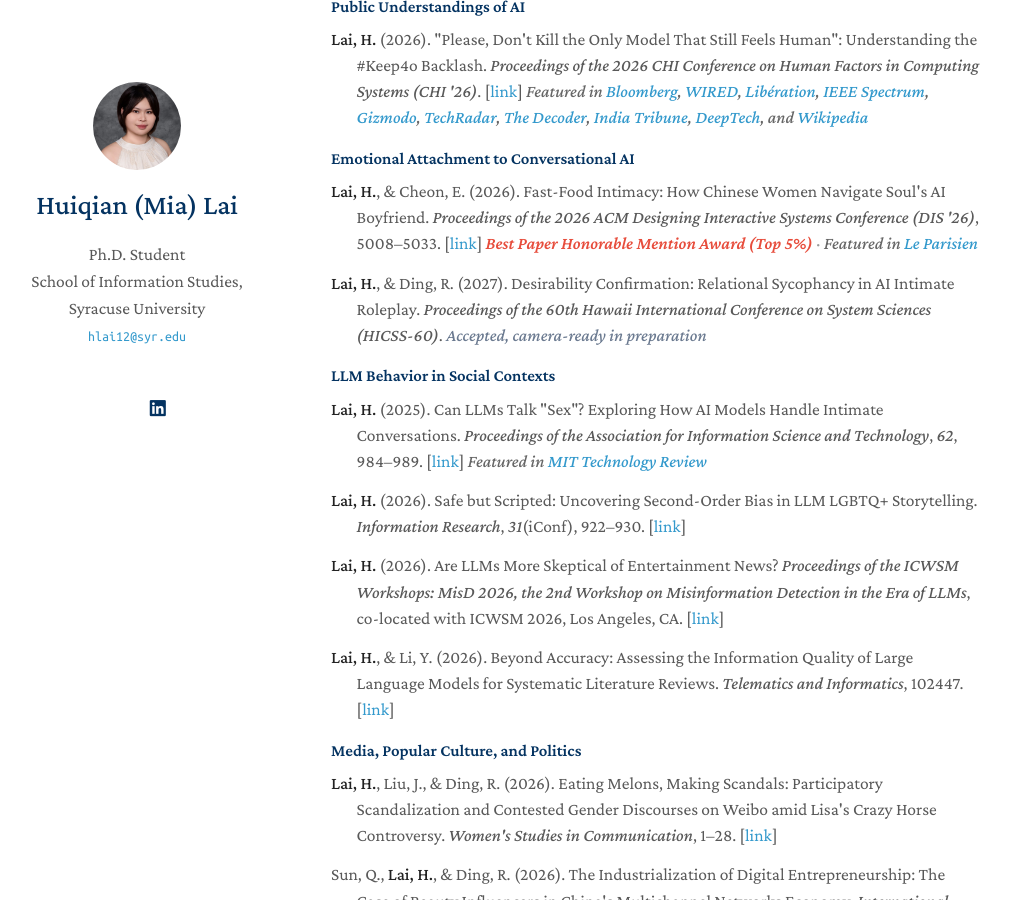
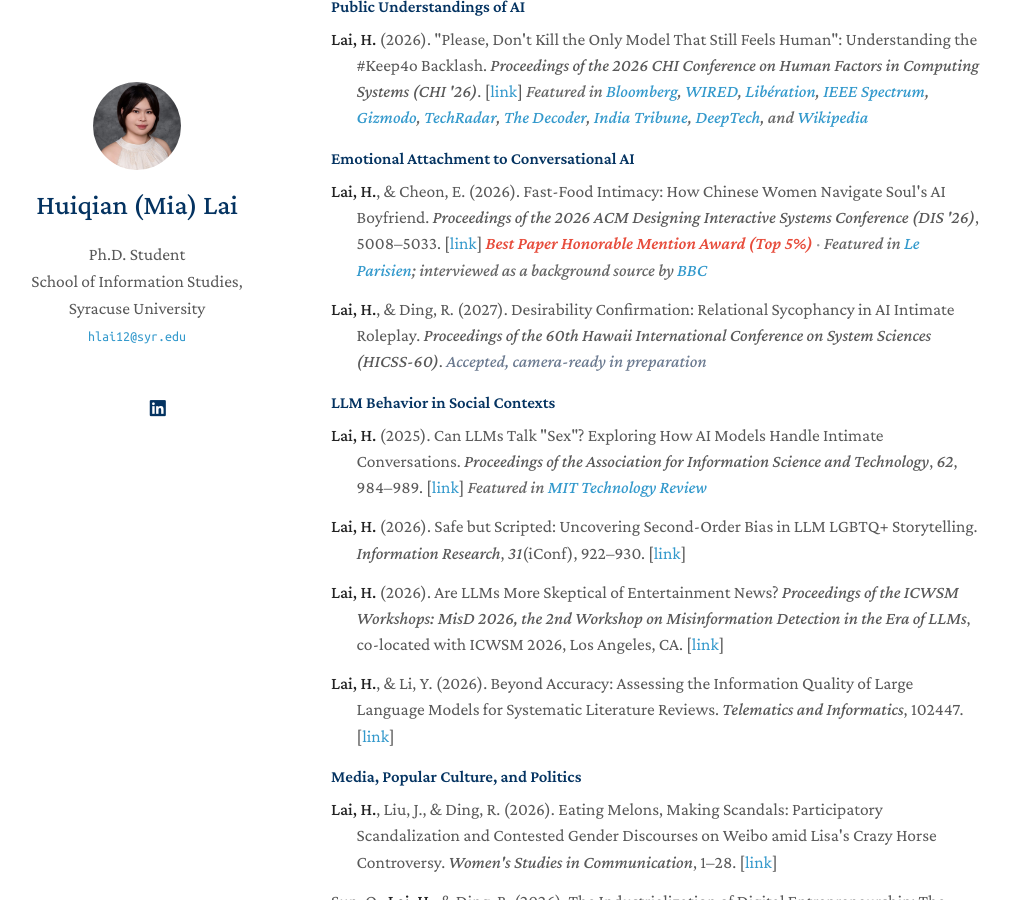
Before and after one commit to HuiqianLai/HuiqianLai.github.io, a Jekyll site: the page built from index.md, in a window 1280 px wide and 900 px high, scrolled down 1848 px. Shown: the whole window, without its empty margins (139-1150 px from the left). Built offline with Jekyll 4.4.1, drawn with Linux system fonts in a browser that asks for light colours; a style sheet for code colours, icons or effects is not loaded.

Commit message:
Note BBC background interview for Fast-Food Intimacy
Co-Authored-By: Claude Opus 5.5 <noreply@anthropic.com>

```diff
--- a/_data/publications.yml
+++ b/_data/publications.yml
@@ -30,7 +30,7 @@ journal:
     citation: "<strong>Lai, H.</strong>, & Cheon, E. (2026). Fast-Food Intimacy: How Chinese Women Navigate Soul's AI Boyfriend. <em>Proceedings of the 2026 ACM Designing Interactive Systems Conference (DIS '26)</em>, 5008–5033."
     link: https://doi.org/10.1145/3800645.3812992
     award: Best Paper Honorable Mention Award (Top 5%)
-    media: Featured in <a href="https://www.leparisien.fr/international/mon-coeur-est-vide-en-chine-le-grand-chagrin-de-ceux-qui-ont-perdu-leur-amoureux-ia-22-08-2026-7ATUUGOVLVG73KDR4ZNVPJX3UI.php" target="_blank" rel="noopener">Le Parisien</a>
+    media: Featured in <a href="https://www.leparisien.fr/international/mon-coeur-est-vide-en-chine-le-grand-chagrin-de-ceux-qui-ont-perdu-leur-amoureux-ia-22-08-2026-7ATUUGOVLVG73KDR4ZNVPJX3UI.php" target="_blank" rel="noopener">Le Parisien</a>; interviewed as a background source by <a href="https://www.bbc.com/news/articles/cm4gjy9lr551o" target="_blank" rel="noopener">BBC</a>
 
   - id: keep4o
     citation: "<strong>Lai, H.</strong> (2026). \"Please, Don't Kill the Only Model That Still Feels Human\": Understanding the #Keep4o Backlash. <em>Proceedings of the 2026 CHI Conference on Human Factors in Computing Systems (CHI '26)</em>."
```
